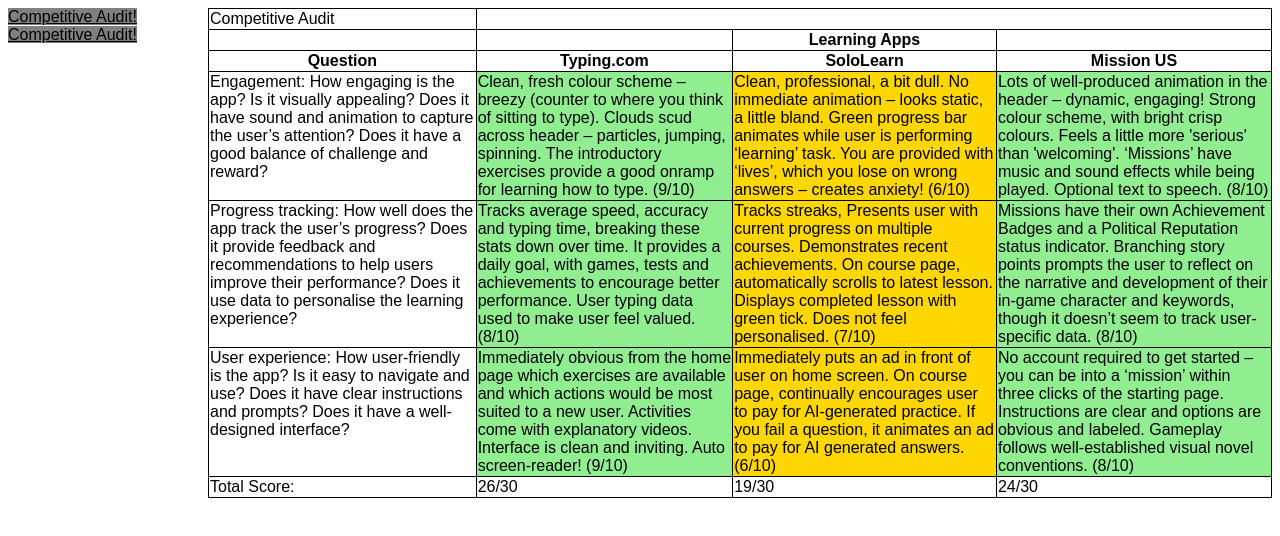
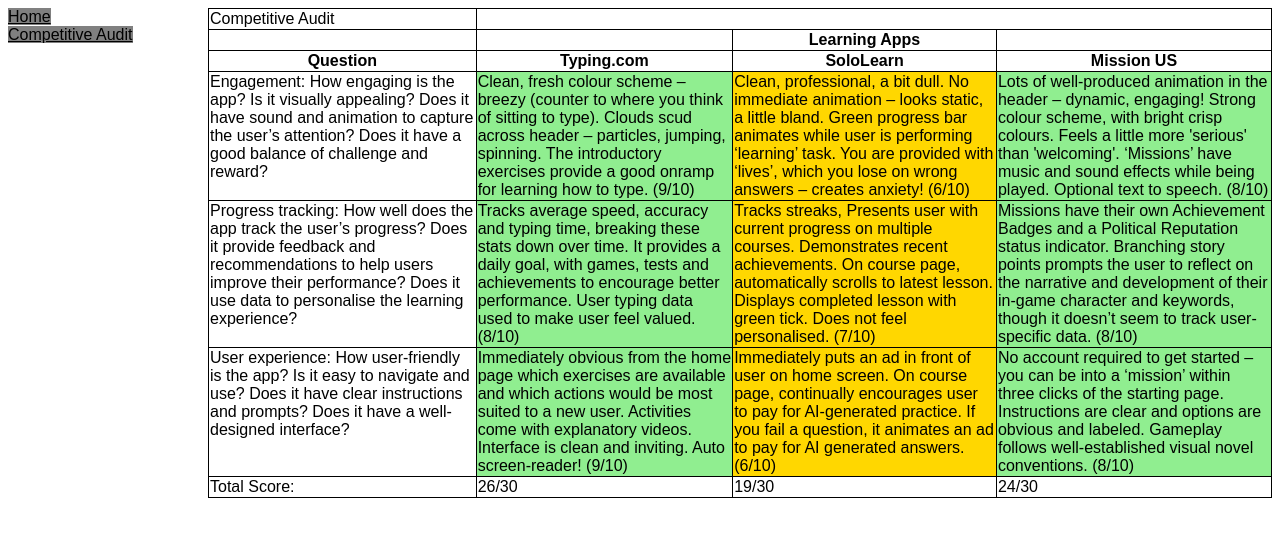
Before and after one commit to KenPowerClassroom/ixd-project-2024-RobertMcGregorIsCool, a plain HTML site: page ca.html in a window 1280 px wide. Drawn offline with Linux system fonts and the light colour scheme.

Commit message:
Forgot to do navigation links!

```diff
--- a/ca.html
+++ b/ca.html
@@ -12,10 +12,10 @@
 <body>
     <div id="nav">
         <div>
-            <a href="ca.html">Competitive Audit!</a>
+            <a href="index.html">Home</a>
         </div>
         <div>
-            <a href="ca.html">Competitive Audit!</a>
+            <a href="ca.html">Competitive Audit</a>
         </div>
     </div>
     <!-- <div>
```
Also changed, not shown: index.html (+1 -1 lines).
